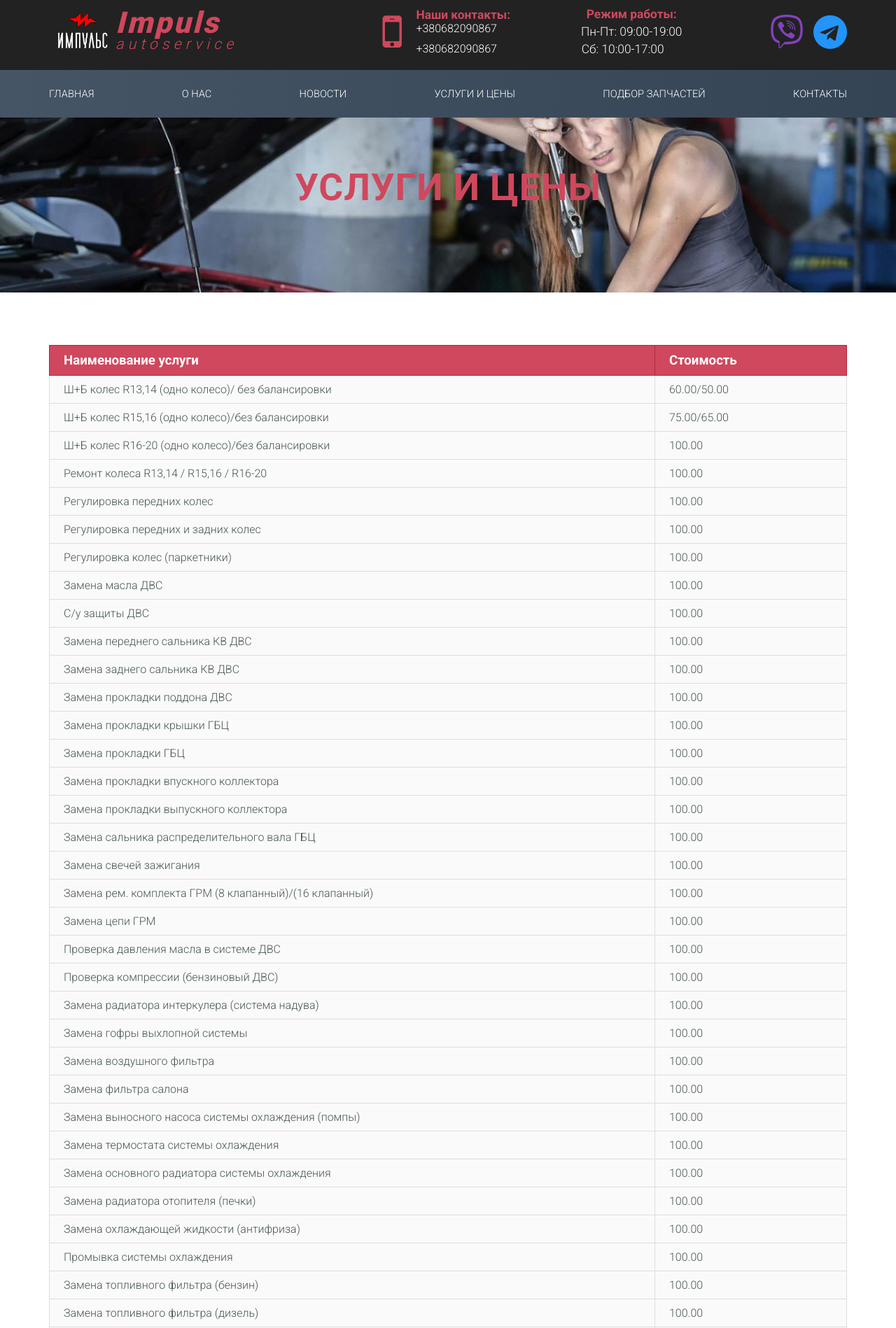
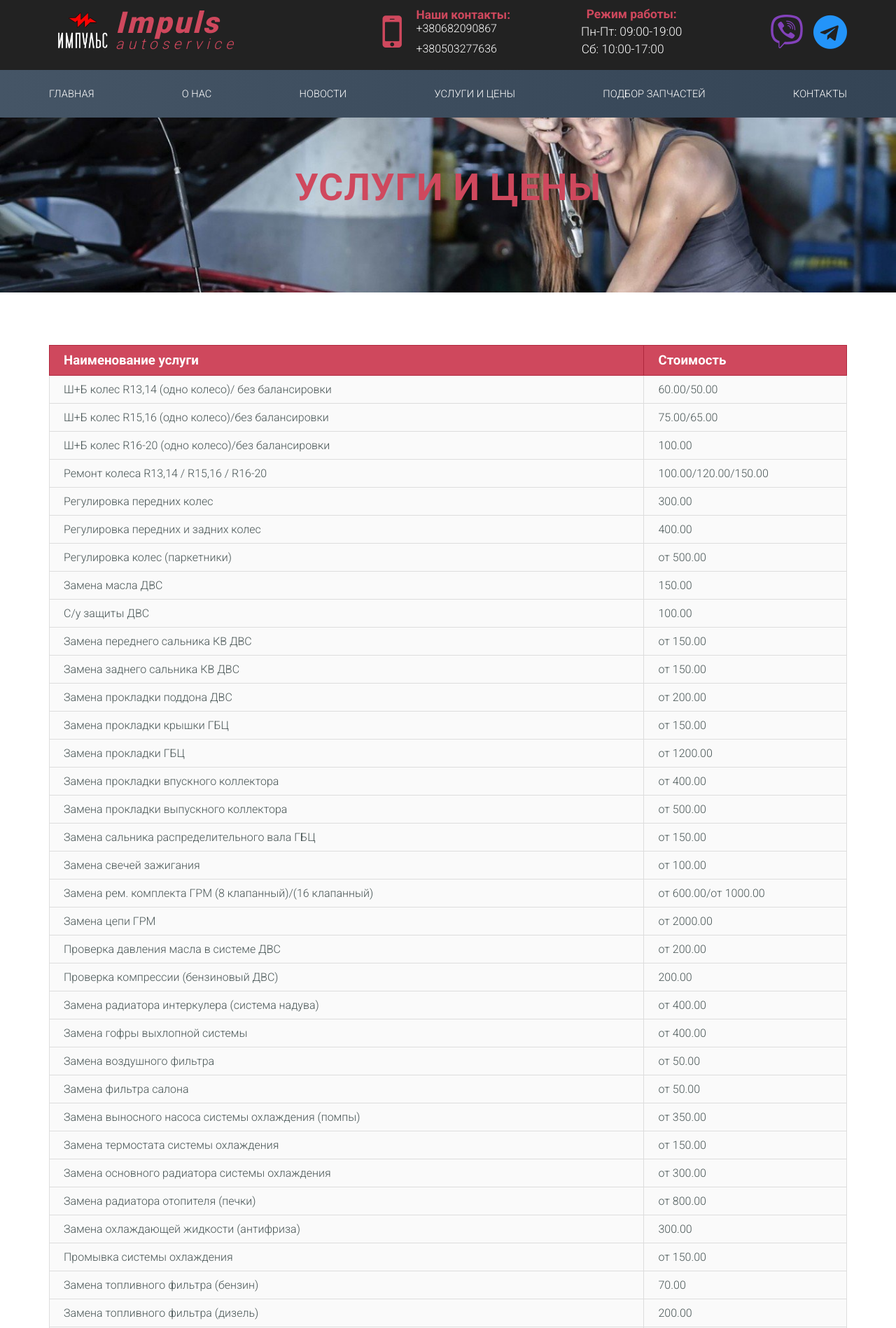
Before and after one commit to EwgenyKuzmenko/ivan, a Django app: page /price/ in a window 1280 px wide. Shown: the top 1898 px of the page at 70% size. Run offline with Django 3.2, Linux system fonts and the light colour scheme; some libraries are stand-ins or nearby versions.

Commit message:
Дизайн

```diff
--- a/mysite/mysite/views.py
+++ b/mysite/mysite/views.py
@@ -13,74 +13,74 @@ def prices(request):
     price = {"Ш+Б колес R13,14 (одно колесо)/ без балансировки": "60.00/50.00",
              "Ш+Б колес R15,16 (одно колесо)/без балансировки": "75.00/65.00",
              "Ш+Б колес R16-20 (одно колесо)/без балансировки": "100.00",
-             "Ремонт колеса R13,14 / R15,16 / R16-20": "100.00",
-             "Регулировка передних колес": "100.00",
-             "Регулировка передних и задних колес": "100.00",
-             "Регулировка колес (паркетники)": "100.00",
-             "Замена масла ДВС ": "100.00",
+             "Ремонт колеса R13,14 / R15,16 / R16-20": "100.00/120.00/150.00",
+             "Регулировка передних колес": "300.00",
+             "Регулировка передних и задних колес": "400.00",
+             "Регулировка колес (паркетники)": "от 500.00",
+             "Замена масла ДВС ": "150.00",
              "С/у защиты ДВС": "100.00",
-             "Замена переднего сальника КВ ДВС": "100.00",
-             "Замена заднего сальника КВ ДВС": "100.00",
-             "Замена прокладки поддона ДВС": "100.00",
-             "Замена прокладки крышки ГБЦ": "100.00",
-             "Замена прокладки ГБЦ": "100.00",
-             "Замена прокладки впускного коллектора": "100.00",
-             "Замена прокладки выпускного коллектора": "100.00",
-             "Замена сальника распределительного вала ГБЦ": "100.00",
-             "Замена свечей зажигания ": "100.00",
-             "Замена рем. комплекта ГРМ (8 клапанный)/(16 клапанный)": "100.00",
-             "Замена цепи ГРМ": "100.00",
-             "Проверка давления масла в системе ДВС": "100.00",
-             "Проверка компрессии (бензиновый ДВС)": "100.00",
-             "Замена радиатора интеркулера (система надува)": "100.00",
-             "Замена гофры выхлопной системы": "100.00",
-             "Замена воздушного фильтра": "100.00",
-             "Замена фильтра салона": "100.00",
-             "Замена выносного насоса системы охлаждения (помпы)": "100.00",
-             "Замена термостата системы охлаждения": "100.00",
-             "Замена основного радиатора системы охлаждения": "100.00",
-             "Замена радиатора отопителя (печки)": "100.00",
-             "Замена охлаждающей жидкости (антифриза)": "100.00",
-             "Промывка системы охлаждения":"100.00",
-             "Замена топливного фильтра (бензин)": "100.00",
-             "Замена топливного фильтра (дизель)": "100.00",
-             "С/у колбы топливного бака/ со снятием топливного бака": "100.00",
-             "Замена фильтра колбы в топливном баке": "100.00",
-             "Проверка давления топлива в системе": "100.00",
-             "Замена главного цилиндра сцепления": "100.00",
-             "Замена рабочего цилиндра сцепления": "100.00",
-             "Замена рем. комплекта сцепления": "100.00",
-             "Замена троса сцепления": "100.00",
-             "Прокачка сцепления": "100.00",
-             "Поиск неисправности системы сцепления": "100.00",
-             "Замена масла в КПП": "100.00",
-             "Замена масла в АКПП частичная/полная": "100.00",
-             "С/у КПП": "100.00",
-             "С/у АКПП": "100.00",
-             "Замена сальника полуоси ": "100.00",
-             "Замена сальника щтока выбора передач": "100.00",
+             "Замена переднего сальника КВ ДВС": "от 150.00",
+             "Замена заднего сальника КВ ДВС": "от 150.00",
+             "Замена прокладки поддона ДВС": "от 200.00",
+             "Замена прокладки крышки ГБЦ": "от 150.00",
+             "Замена прокладки ГБЦ": "от 1200.00",
+             "Замена прокладки впускного коллектора": "от 400.00",
+             "Замена прокладки выпускного коллектора": "от 500.00",
+             "Замена сальника распределительного вала ГБЦ": "от 150.00",
+             "Замена свечей зажигания ": "от 100.00",
+             "Замена рем. комплекта ГРМ (8 клапанный)/(16 клапанный)": "от 600.00/от 1000.00",
+             "Замена цепи ГРМ": "от 2000.00",
+             "Проверка давления масла в системе ДВС": "от 200.00",
+             "Проверка компрессии (бензиновый ДВС)": "200.00",
+             "Замена радиатора интеркулера (система надува)": "от 400.00",
+             "Замена гофры выхлопной системы": "от 400.00",
+             "Замена воздушного фильтра": "от 50.00",
+             "Замена фильтра салона": "от 50.00",
+             "Замена выносного насоса системы охлаждения (помпы)": "от 350.00",
+             "Замена термостата системы охлаждения": "от 150.00",
+             "Замена основного радиатора системы охлаждения": "от 300.00",
+             "Замена радиатора отопителя (печки)": "от 800.00",
+             "Замена охлаждающей жидкости (антифриза)": "300.00",
+             "Промывка системы охлаждения":"от 150.00",
+             "Замена топливного фильтра (бензин)": "70.00",
+             "Замена топливного фильтра (дизель)": "200.00",
+             "С/у колбы топливного бака/ со снятием топливного бака": "400.00/700.00",
+             "Замена фильтра колбы в топливном баке": "400.00",
+             "Проверка давления топлива в системе": "от 150.00",
+             "Замена главного цилиндра сцепления": "от 250.00",
+             "Замена рабочего цилиндра сцепления": "от 150.00",
+             "Замена рем. комплекта сцепления": "от 800.00-1600.00",
+             "Замена троса сцепления": "от 100.00",
+             "Прокачка сцепления": "от 100.00",
+             "Поиск неисправности системы сцепления": "от 100.00",
+             "Замена масла в КПП": "200.00",
+             "Замена масла в АКПП частичная/полная": "450.00/от 600.00",
+             "С/у КПП": "от 800.00",
+             "С/у АКПП": "от 1800.00",
+             "Замена сальника полуоси ": "от 200.00",
+             "Замена сальника щтока выбора передач": "от 100.00",
              "Замена масла в заднем мосту": "100.00",
-             "Замена масла в переднем мосту": "100.00",
+             "Замена масла в переднем мосту": "150.00",
              "Замена масла в раздатке": "100.00",
-             "Замена сальника заднего моста": "100.00",
-             "Замена ремня доп. агрегатов": "100.00",
-             "С/у генератора": "100.00",
-             "С/у гидроусилителя рулевого управления (ГУР)": "100.00",
-             "Замена жидкости ГУР": "100.00",
-             "С/у стартера": "100.00",
-             "С/у компрессора системы кондиционирования": "100.00",
-             "Замена радиатора системы кондиционирования": "100.00",
-             "Заправка системы кондиционера": "100.00",
-             "Замена тормозной жидкости в системе": "100.00",
-             "Замена передних тормозных колодок": "100.00",
-             "Замена задних тормозных колодок (дисковые тормоза)": "100.00",
-             "Замена задних тормозных колодок (барабаны)": "100.00",
-             "Замена колодок стояночного тормоза (ручник)": "100.00",
-             "Замена троса стояночного тормоза (ручник)": "100.00",
-             "/у тормозного суппорта (передний, задний)": "100.00",
-             "С/у рабочего тормозного цилиндра (барабаны)": "100.00",
-             "С/у тормозного диска": "100.00",
-             "С/у тормозного барабана": "100.00",
+             "Замена сальника заднего моста": "от 800.00",
+             "Замена ремня доп. агрегатов": "от 100.00",
+             "С/у генератора": "от 200.00",
+             "С/у гидроусилителя рулевого управления (ГУР)": "от 200.00",
+             "Замена жидкости ГУР": "от 200.00",
+             "С/у стартера": "от 300.00",
+             "С/у компрессора системы кондиционирования": "от 300.00",
+             "Замена радиатора системы кондиционирования": "от 600.00",
+             "Заправка системы кондиционера": "от 600.00-800.00",
+             "Замена тормозной жидкости в системе": "250.00",
+             "Замена передних тормозных колодок": "от 200.00",
+             "Замена задних тормозных колодок (дисковые тормоза)": "от 350.00",
+             "Замена задних тормозных колодок (барабаны)": "от 300.00",
+             "Замена колодок стояночного тормоза (ручник)": "от 400.00",
+             "Замена троса стояночного тормоза (ручник)": "от 200.00",
+             "C/у тормозного суппорта (передний, задний)": "от 100.00",
+             "С/у рабочего тормозного цилиндра (барабаны)": "50.00",
+             "С/у тормозного диска": "от 200.00",
+             "С/у тормозного барабана": "от 150.00",
              "С/у тормозного шланга": "100.00",
              "Замена магистрального трубопровода тормозной системы": "от 150.00",
              "Профилактика тормозного суппорта": "40.00",
@@ -138,7 +138,7 @@ def contacts(request):
 
 def news(request):
     s = requests.get("http://auto.bigmir.net/autonews")
-    soup = BeautifulSoup(s.content,"html.parser")
+    soup = BeautifulSoup(s.content, "html.parser")
     news_header = []
     news_body = []
     list = soup.find_all("li", class_="b-prev-articles__list-item g-clearfix")
--- a/templates/prices.html
+++ b/templates/prices.html
@@ -3,6 +3,13 @@
 
 <html lang="ru">
 <head>
+    <script>
+  window.dataLayer = window.dataLayer || [];
+  function gtag(){dataLayer.push(arguments);}
+  gtag('js', new Date());
+
+  gtag('config', 'UA-171270796-1');
+</script>
 	<meta charset="UTF-8">
 	<meta name="viewport" content="width=device-width, initial-scale=1, shrink-to-fit=no">
 
@@ -39,8 +46,8 @@
 				</div>
 				<div class="number">
 					<h4>Наши контакты:</h4>
-					<a href="tel:+380682090867" class="first-tel">+380682090867</a>
-					<a href="tel:+380682090867">+380682090867</a>
+					<a href="tel:+38068 20 90 867" class="first-tel">+380682090867</a>
+					<a href="tel:+38050 32 77 636">+380503277636</a>
 				</div>
 				<div class="time">
 					 <h4>Режим работы:</h4>
@@ -111,9 +118,9 @@
 				</div>
 				<div class="number">
 					<h4>Наши контакты:</h4>
-					<a href="tel:+380682090867" class="first-tel">+380682090867</a>
-					<a href="tel:+380682090867" class="first-tel">+380682090867</a>
-					<a href="mailto:impuse@mail.com">impuse@mail.com</a>
+					<a href="tel:+38068 20 90 867" class="first-tel">+380682090867</a>
+					<a href="tel:+38050 32 77 636">+380503277636</a>
+					<a href="mailto:impulsesto@gmail.com">impulsesto@gmail.com</a>
 				</div>
 				<div class="social">
 					<a href="viber://add?number=380682090867" target="_blank"><i class="viber_icon fab fa-viber fa-2x" aria-hidden="true"></i></a>
```
Also changed, not shown: templates/about.html (+5 -5 lines), templates/contacts.html (+16 -10 lines), templates/index 22.15.27.html (deleted, +0 -250 lines), templates/index.html (+16 -7 lines), templates/news.html (+5 -5 lines), templates/search.html (+8 -8 lines).
